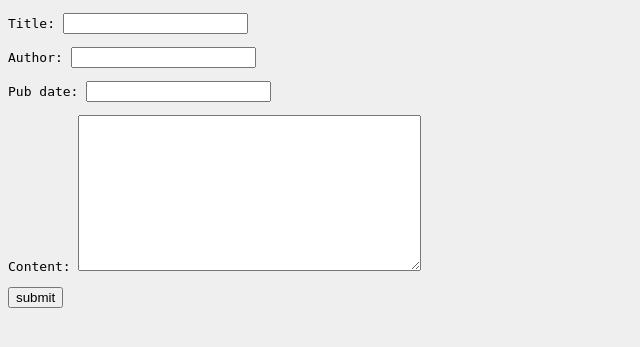
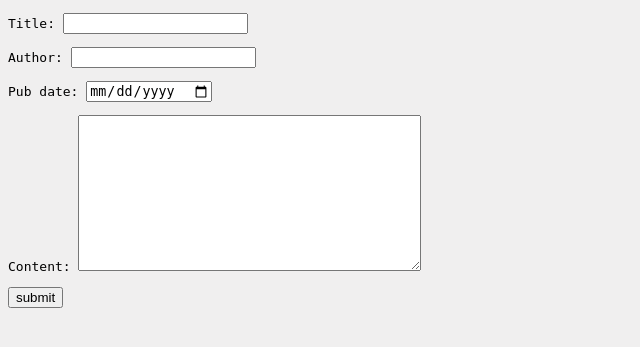
Before and after one commit to BBLogan/goodshecodesnews, a Django app: page /news/add-story/ in a window 1280 px wide. Shown: the part 87-434 px from the top of the page, without its empty margins (0-640 px from the left). Run offline with Django 4.2, Linux system fonts and the light colour scheme; some web fonts are replaced.

Commit message:
LOVELY JUBLY! News Setup Completed & Forms Setup Completed up to and including Forms Setup Step 8: add a link on the homepage

```diff
--- a/she_codes_news/news/forms.py
+++ b/she_codes_news/news/forms.py
@@ -1,5 +1,6 @@
 # Forms Setup Step 1: creating a forms.py file
 # Forms Setup Step 2: adding a ModelForm class
+# Forms Setup Step 7: add a widget
 
 # news/forms.py
 from django import forms
@@ -10,3 +11,4 @@ class StoryForm(ModelForm):
     class Meta:
         model = NewsStory
         fields = ['title', 'author', 'pub_date', 'content']
+        widgets = {'pub_date': forms.DateInput(format='%m/%d/%Y', attrs={'class':'form-control', 'placeholder':'Select a date', 'type':'date'}),}
--- a/she_codes_news/news/templates/news/index.html
+++ b/she_codes_news/news/templates/news/index.html
@@ -1,6 +1,7 @@
 <!-- News Setup Step 9: complete the templates -->
 <!-- News Setup Step 10: apply some more styles -->
 <!-- News Setup Step 11: insert some story card templates -->
+<!-- Forms Setup Step 8: add a link on the homepage -->
 
 {% extends "base.html" %}
 {% load static %}
@@ -10,6 +11,8 @@
 {% endblock %}
 
 {% block content %}
+    <br>
+    <a href="{% url 'news:newStory' %}">Write New Story</a>
     <h2>Latest News</h2>
 
     <div id="latest-stories">
```
